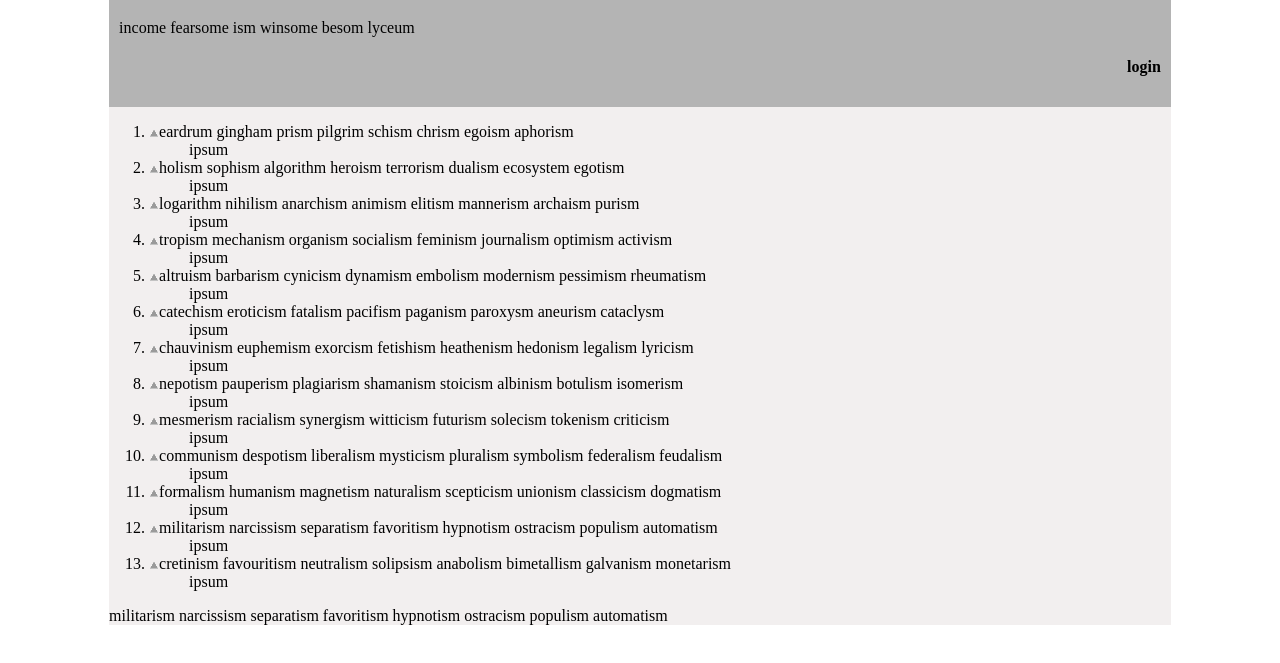
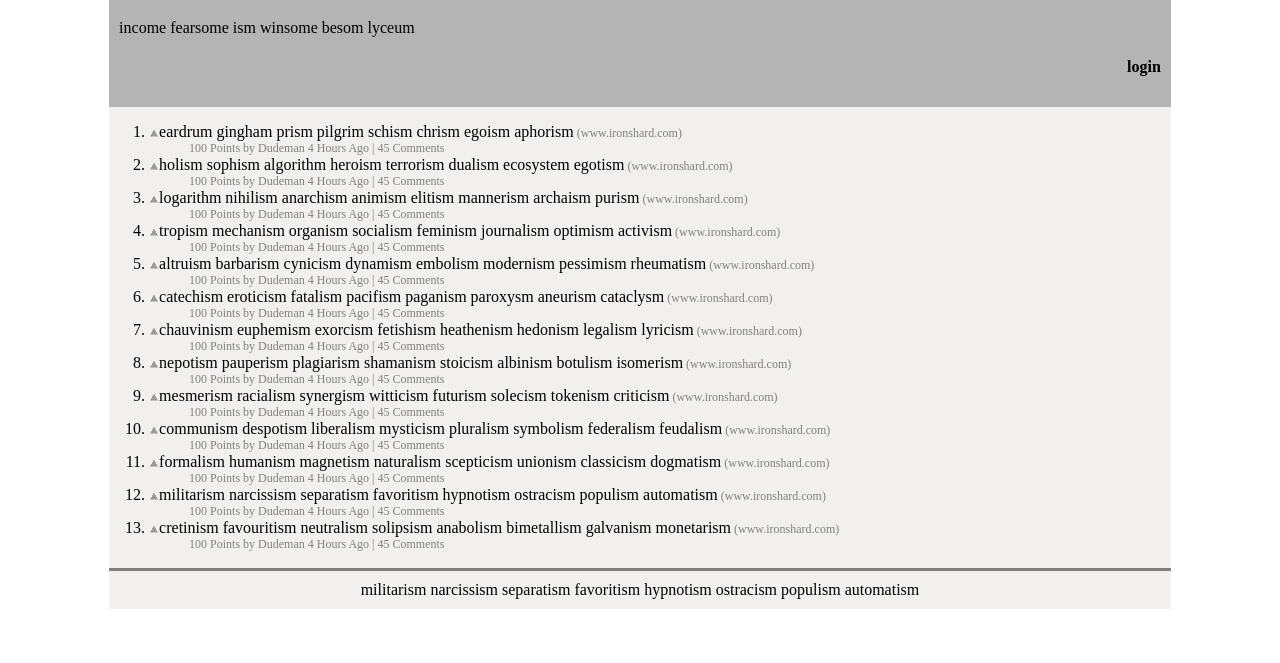
Before and after one commit to silentDjay/IronNews, a plain HTML site: page index.html in a window 1280 px wide. Shown: the part 97-760 px from the top of the page. Drawn offline with Linux system fonts and the light colour scheme.

Commit message:
Improve styling of footer and unordered list items

```diff
--- a/assets/css/index.css
+++ b/assets/css/index.css
@@ -24,8 +24,18 @@ header {
 ul{
   list-style: none;
   text-align: left;
+  font-size: 12px;
+  color: gray;
+}
+.listlinks{
+  font-size: 12px;
+  color: gray;
 }
 footer {
+  text-align: center;
+  border-top-style: solid;
+  padding: 10px;
+  border-color: gray;
 }
 nav {
   display: inline;
--- a/index.html
+++ b/index.html
@@ -12,19 +12,19 @@
         <span class="login"><h4>login</h4><span/>
     </header>
     <ol>
-      <li><img class="Trangle" src="assets/images/grayarrow.gif" alt="Gray Arrow">eardrum gingham prism pilgrim schism chrism egoism aphorism<ul><li>ipsum</li></ul></li>
-      <li><img class="Trangle" src="assets/images/grayarrow.gif" alt="Gray Arrow">holism sophism algorithm heroism terrorism dualism ecosystem egotism<ul><li>ipsum</li></ul></li>
-      <li><img class="Trangle" src="assets/images/grayarrow.gif" alt="Gray Arrow">logarithm nihilism anarchism animism elitism mannerism archaism purism<ul><li>ipsum</li></ul></li>
-      <li><img class="Trangle" src="assets/images/grayarrow.gif" alt="Gray Arrow">tropism mechanism organism socialism feminism journalism optimism activism<ul><li>ipsum</li></ul></li>
-      <li><img class="Trangle" src="assets/images/grayarrow.gif" alt="Gray Arrow">altruism barbarism cynicism dynamism embolism modernism pessimism rheumatism<ul><li>ipsum</li></ul></li>
-      <li><img class="Trangle" src="assets/images/grayarrow.gif" alt="Gray Arrow">catechism eroticism fatalism pacifism paganism paroxysm aneurism cataclysm<ul><li>ipsum</li></ul></li>
-      <li><img class="Trangle" src="assets/images/grayarrow.gif" alt="Gray Arrow">chauvinism euphemism exorcism fetishism heathenism hedonism legalism lyricism<ul><li>ipsum</li></ul></li>
-      <li><img class="Trangle" src="assets/images/grayarrow.gif" alt="Gray Arrow">nepotism pauperism plagiarism shamanism stoicism albinism botulism isomerism<ul><li>ipsum</li></ul></li>
-      <li><img class="Trangle" src="assets/images/grayarrow.gif" alt="Gray Arrow">mesmerism racialism synergism witticism futurism solecism tokenism criticism<ul><li>ipsum</li></ul></li>
-      <li><img class="Trangle" src="assets/images/grayarrow.gif" alt="Gray Arrow">communism despotism liberalism mysticism pluralism symbolism federalism feudalism<ul><li>ipsum</li></ul></li>
-      <li><img class="Trangle" src="assets/images/grayarrow.gif" alt="Gray Arrow">formalism humanism magnetism naturalism scepticism unionism classicism dogmatism<ul><li>ipsum</li></ul></li>
-      <li><img class="Trangle" src="assets/images/grayarrow.gif" alt="Gray Arrow">militarism narcissism separatism favoritism hypnotism ostracism populism automatism<ul><li>ipsum</li></ul></li>
-      <li><img class="Trangle" src="assets/images/grayarrow.gif" alt="Gray Arrow">cretinism favouritism neutralism solipsism anabolism bimetallism galvanism monetarism<ul><li>ipsum</li></ul></li>
+      <li><img class="Trangle" src="assets/images/grayarrow.gif" alt="Gray Arrow">eardrum gingham prism pilgrim schism chrism egoism aphorism<span class="listLinks"> (www.ironshard.com)</span><ul><li>100 Points by Dudeman 4 Hours Ago | 45 Comments</li></ul></li>
+      <li><img class="Trangle" src="assets/images/grayarrow.gif" alt="Gray Arrow">holism sophism algorithm heroism terrorism dualism ecosystem egotism<span class="listLinks"> (www.ironshard.com)</span><ul><li>100 Points by Dudeman 4 Hours Ago | 45 Comments</li></ul></li>
+      <li><img class="Trangle" src="assets/images/grayarrow.gif" alt="Gray Arrow">logarithm nihilism anarchism animism elitism mannerism archaism purism<span class="listLinks"> (www.ironshard.com)</span><ul><li>100 Points by Dudeman 4 Hours Ago | 45 Comments</li></ul></li>
+      <li><img class="Trangle" src="assets/images/grayarrow.gif" alt="Gray Arrow">tropism mechanism organism socialism feminism journalism optimism activism<span class="listLinks"> (www.ironshard.com)</span><ul><li>100 Points by Dudeman 4 Hours Ago | 45 Comments</li></ul></li>
+      <li><img class="Trangle" src="assets/images/grayarrow.gif" alt="Gray Arrow">altruism barbarism cynicism dynamism embolism modernism pessimism rheumatism<span class="listLinks"> (www.ironshard.com)</span><ul><li>100 Points by Dudeman 4 Hours Ago | 45 Comments</li></ul></li>
+      <li><img class="Trangle" src="assets/images/grayarrow.gif" alt="Gray Arrow">catechism eroticism fatalism pacifism paganism paroxysm aneurism cataclysm<span class="listLinks"> (www.ironshard.com)</span><ul><li>100 Points by Dudeman 4 Hours Ago | 45 Comments</li></ul></li>
+      <li><img class="Trangle" src="assets/images/grayarrow.gif" alt="Gray Arrow">chauvinism euphemism exorcism fetishism heathenism hedonism legalism lyricism<span class="listLinks"> (www.ironshard.com)</span><ul><li>100 Points by Dudeman 4 Hours Ago | 45 Comments</li></ul></li>
+      <li><img class="Trangle" src="assets/images/grayarrow.gif" alt="Gray Arrow">nepotism pauperism plagiarism shamanism stoicism albinism botulism isomerism<span class="listLinks"> (www.ironshard.com)</span><ul><li>100 Points by Dudeman 4 Hours Ago | 45 Comments</li></ul></li>
+      <li><img class="Trangle" src="assets/images/grayarrow.gif" alt="Gray Arrow">mesmerism racialism synergism witticism futurism solecism tokenism criticism<span class="listLinks"> (www.ironshard.com)</span><ul><li>100 Points by Dudeman 4 Hours Ago | 45 Comments</li></ul></li>
+      <li><img class="Trangle" src="assets/images/grayarrow.gif" alt="Gray Arrow">communism despotism liberalism mysticism pluralism symbolism federalism feudalism<span class="listLinks"> (www.ironshard.com)</span><ul><li>100 Points by Dudeman 4 Hours Ago | 45 Comments</li></ul></li>
+      <li><img class="Trangle" src="assets/images/grayarrow.gif" alt="Gray Arrow">formalism humanism magnetism naturalism scepticism unionism classicism dogmatism<span class="listLinks"> (www.ironshard.com)</span><ul><li>100 Points by Dudeman 4 Hours Ago | 45 Comments</li></ul></li>
+      <li><img class="Trangle" src="assets/images/grayarrow.gif" alt="Gray Arrow">militarism narcissism separatism favoritism hypnotism ostracism populism automatism<span class="listLinks"> (www.ironshard.com)</span><ul><li>100 Points by Dudeman 4 Hours Ago | 45 Comments</li></ul></li>
+      <li><img class="Trangle" src="assets/images/grayarrow.gif" alt="Gray Arrow">cretinism favouritism neutralism solipsism anabolism bimetallism galvanism monetarism<span class="listLinks"> (www.ironshard.com)</span><ul><li>100 Points by Dudeman 4 Hours Ago | 45 Comments</li></ul></li>
     </ol>
     <footer>
       militarism narcissism separatism favoritism hypnotism ostracism populism automatism
```
